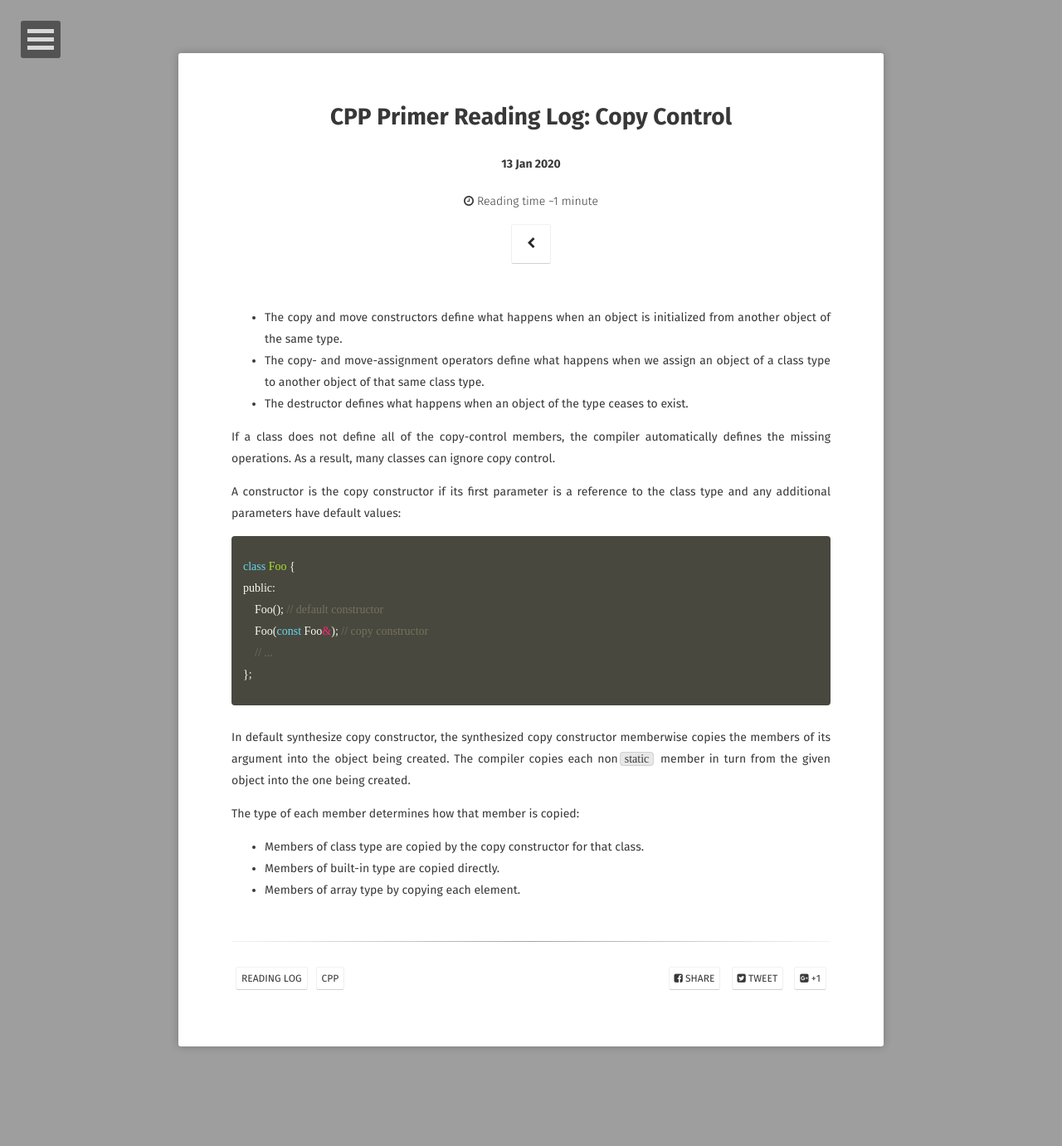
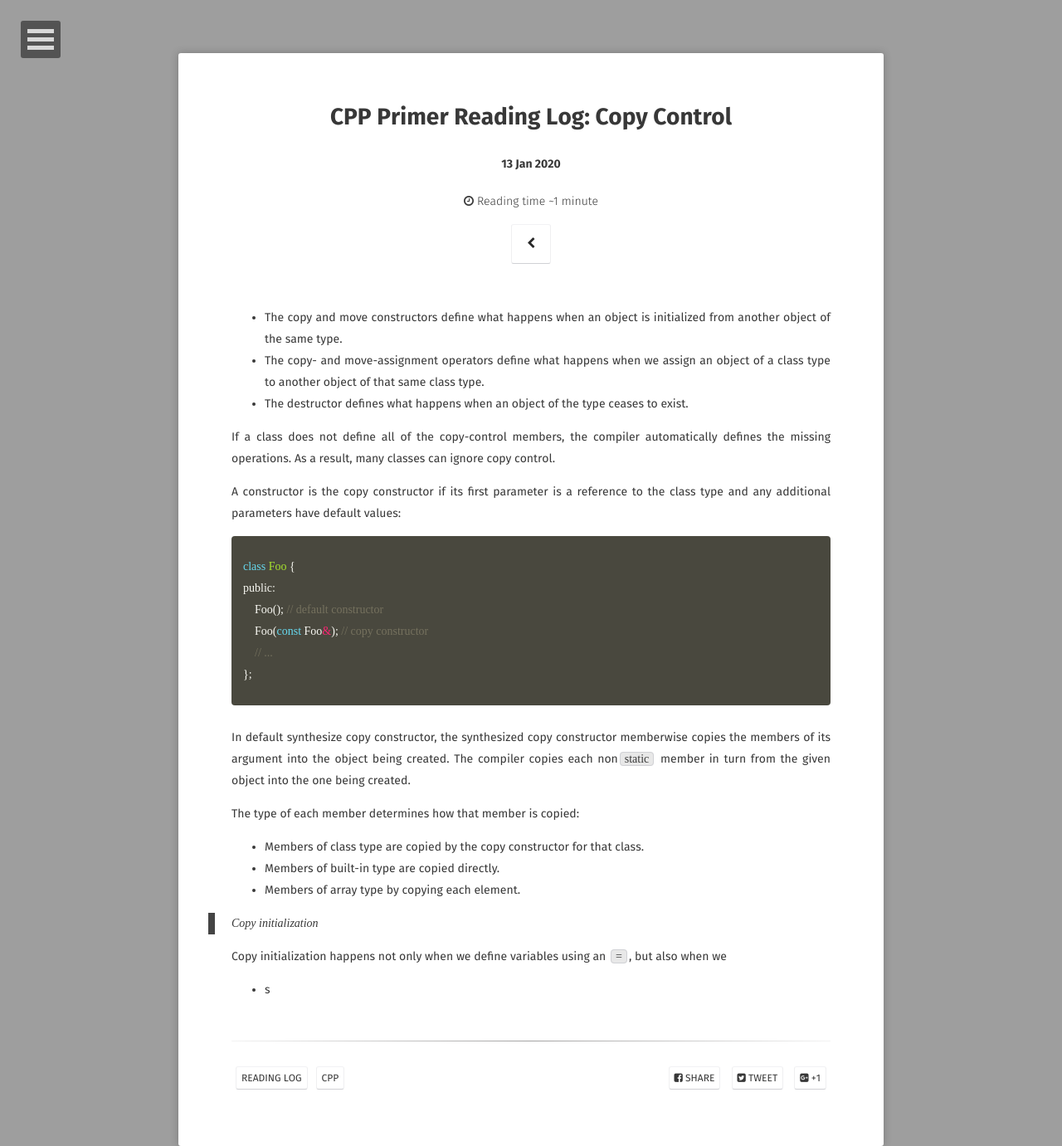
Before and after one commit to Planck35/planck35.github.io, a Jekyll site: the page built from _posts/2020-01-13-copy-control.md, in a window 1280 px wide. Shown: the whole page at 83% size. Built offline with Jekyll 4.4.1, drawn with Linux system fonts in a browser that asks for light colours; some web fonts are replaced; comment, search, counter and statistics services are not loaded; before the commit the page ends 1261 px from its top, so only the background shows below that.

Commit message:
update jekyll versioon

```diff
--- a/_posts/2020-01-13-copy-control.md
+++ b/_posts/2020-01-13-copy-control.md
@@ -27,3 +27,8 @@ The type of each member determines how that member is copied:
 - Members of class type are copied by the copy constructor for that class.
 - Members of built-in type are copied directly.
 - Members of array type by copying each element.
+
+> Copy initialization
+
+Copy initialization happens not only when we define variables using an `=`, but also when we
+*   s
```
